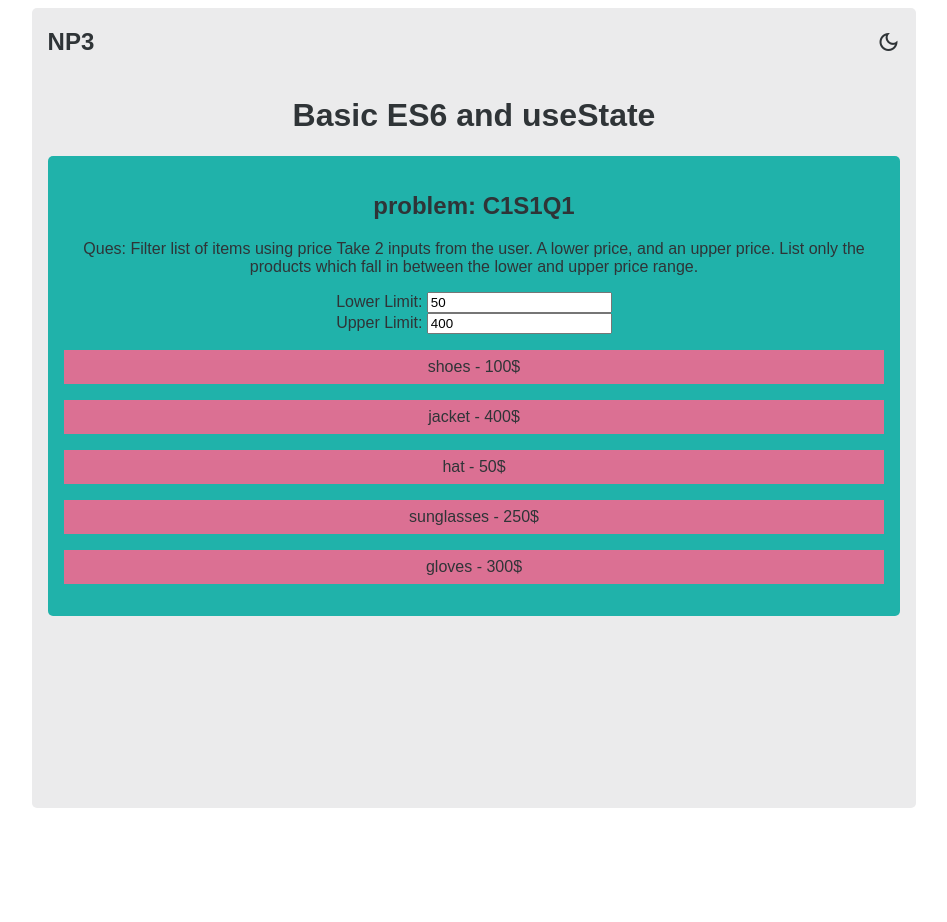
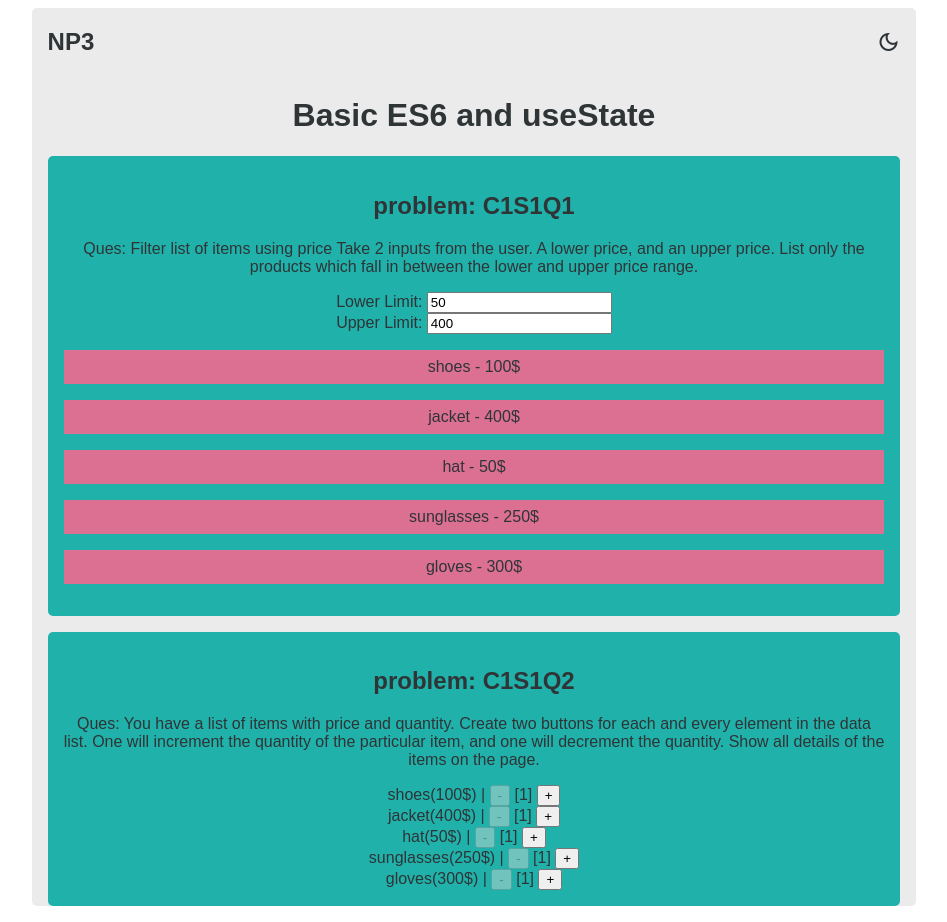
Before and after one commit to SK02K1/np3-solutions, a React (Create React App) app: page /cycles/1 in a window 1280 px wide. Shown: the whole page, without its empty margins (166-1113 px from the left). Before the commit the page ends 816 px from the top, so only its background shows below. Built offline with nearby package versions, Linux system fonts and the light colour scheme.

Commit message:
feat: add problem C1S1Q2 solution

```diff
--- a/src/data/cycles.js
+++ b/src/data/cycles.js
@@ -1,9 +1,9 @@
-import { C1S1Q1 } from "../solutions/cycle-1/set-1";
+import { C1S1Q1, C1S1Q2 } from "../solutions/cycle-1/set-1";
 
 export const cycles = [
   {
     id: "1",
     title: "Basic ES6 and useState",
-    solutions: [<C1S1Q1 />]
+    solutions: [<C1S1Q1 />, <C1S1Q2 />]
   }
 ];
--- /dev/null
+++ b/src/solutions/cycle-1/set-1/QuesTwo.jsx
@@ -0,0 +1,91 @@
+import { useState } from "react";
+
+export const data = [
+  {
+    id: 1,
+    item: "shoes",
+    price: 100,
+    quantity: 1
+  },
+  {
+    id: 2,
+    item: "jacket",
+    price: 400,
+    quantity: 1
+  },
+  {
+    id: 3,
+    item: "hat",
+    price: 50,
+    quantity: 1
+  },
+  {
+    id: 4,
+    item: "sunglasses",
+    price: 250,
+    quantity: 1
+  },
+  {
+    id: 5,
+    item: "gloves",
+    price: 300,
+    quantity: 1
+  }
+];
+
+export const QuesTwo = () => {
+  const [products, setProducts] = useState(data);
+
+  const handleIncrement = (productID) => {
+    setProducts((prevProducts) =>
+      prevProducts.map((productInfo) => {
+        return productInfo.id === productID
+          ? { ...productInfo, quantity: productInfo.quantity + 1 }
+          : productInfo;
+      })
+    );
+  };
+
+  const handleDecrement = (productID) => {
+    setProducts((prevProducts) =>
+      prevProducts.map((productInfo) => {
+        return productInfo.id === productID
+          ? { ...productInfo, quantity: productInfo.quantity - 1 }
+          : productInfo;
+      })
+    );
+  };
+
+  return (
+    <div className="solution">
+      <h2>problem: C1S1Q2</h2>
+      <p>
+        Ques: You have a list of items with price and quantity. Create two
+        buttons for each and every element in the data list. One will increment
+        the quantity of the particular item, and one will decrement the
+        quantity. Show all details of the items on the page.
+      </p>
+      <div>
+        {products.map((productInfo) => {
+          const { id, item, price, quantity } = productInfo;
+          return (
+            <div key={id}>
+              <span>
+                {item}({price}$)
+              </span>{" "}
+              {" | "}
+              <button
+                onClick={() => handleDecrement(id)}
+                disabled={quantity === 1}
+              >
+                -
+              </button>
+              <span> [{quantity}] </span>
+              <button onClick={() => handleIncrement(id)}>+</button>
+            </div>
+          );
+        })}
+      </div>
+    </div>
+  );
+};
--- a/src/solutions/cycle-1/set-1/index.js
+++ b/src/solutions/cycle-1/set-1/index.js
@@ -1 +1,2 @@
 export { QuesOne as C1S1Q1 } from "./QuesOne";
+export { QuesTwo as C1S1Q2 } from "./QuesTwo";
```
